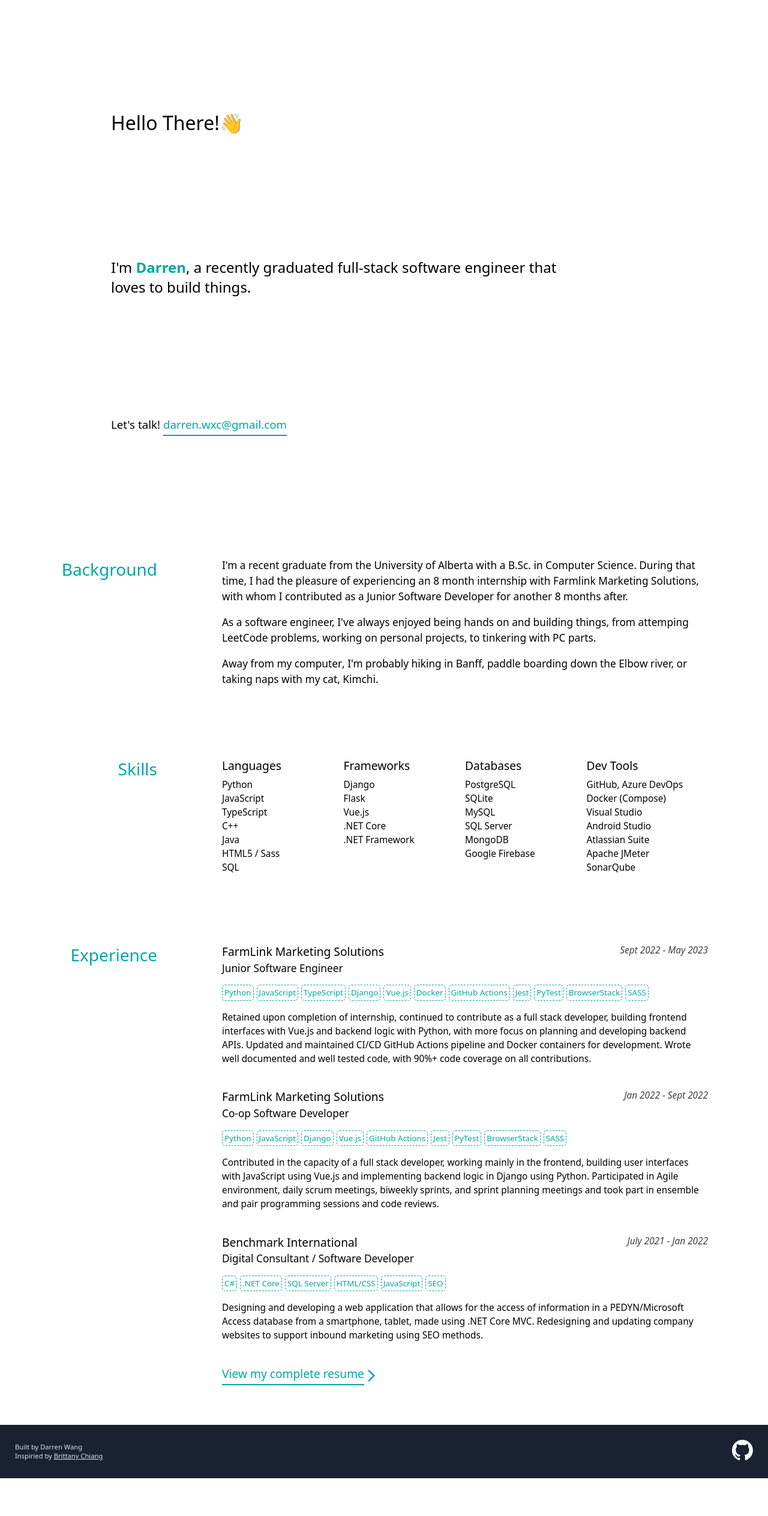
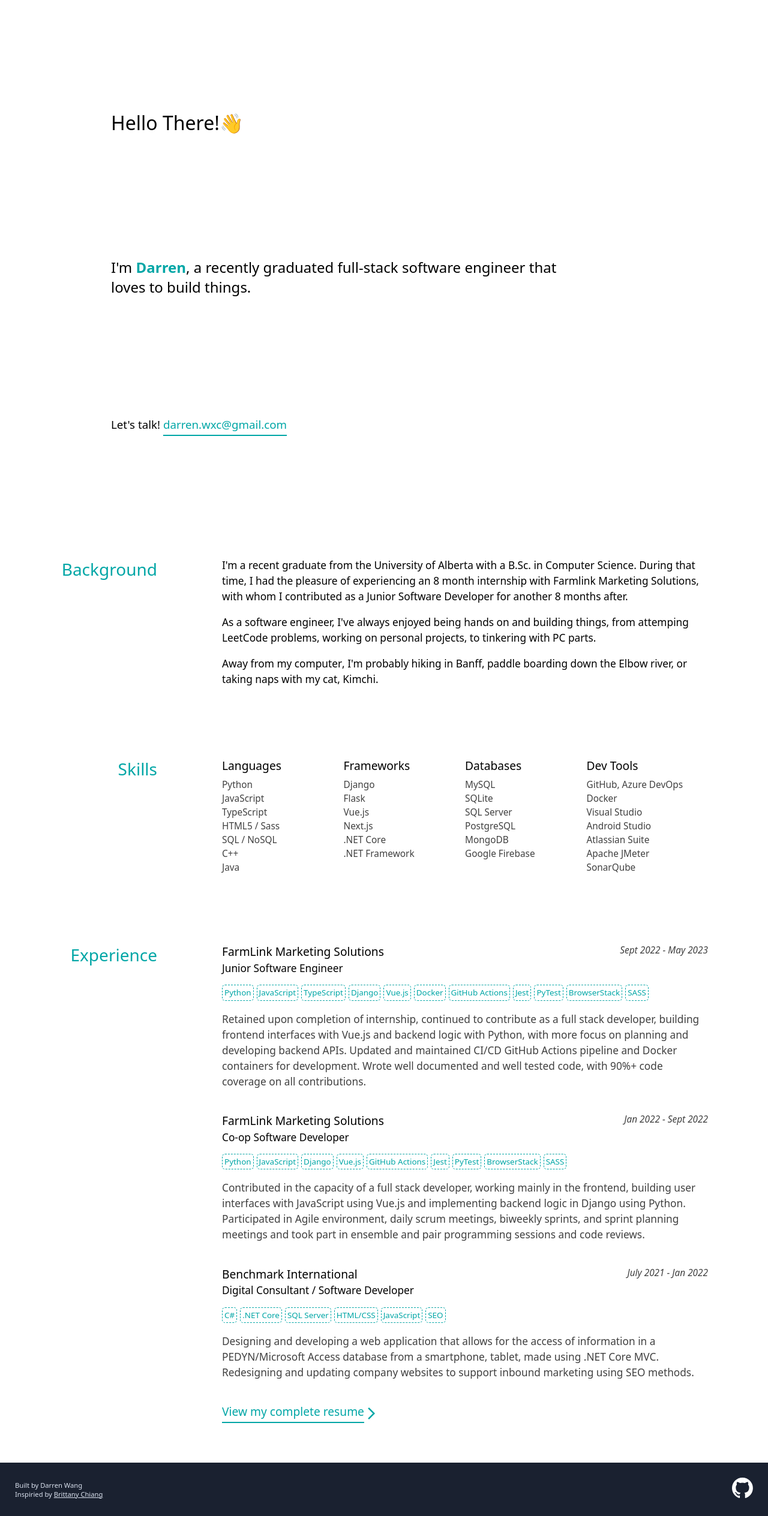
Before and after one commit to mrsora/MrSora.github.io, a Jekyll site: the page built from index.html, in a window 1280 px wide. Shown: the whole page at 60% size. Built offline with Jekyll 4.4.1, drawn with Linux system fonts in a browser that asks for light colours; before the commit the page ends 2465 px from its top, so only the background shows below that.

Commit message:
reorder jobs and formatting changes

```diff
--- a/_data/skills.yml
+++ b/_data/skills.yml
@@ -2,29 +2,30 @@
   - item: Python
   - item: JavaScript
   - item: TypeScript
+  - item: HTML5 / Sass
+  - item: SQL / NoSQL
   - item: C++
   - item: Java
-  - item: HTML5 / Sass
-  - item: SQL
 
 frameworks:
   - item: Django
   - item: Flask
   - item: Vue.js
+  - item: Next.js
   - item: .NET Core
   - item: .NET Framework
 
 databases:
+  - item: MySQL
+  - item: SQLite
+  - item: SQL Server
   - item: PostgreSQL
-  - item: SQLite
-  - item: MySQL
-  - item: SQL Server
   - item: MongoDB
   - item: Google Firebase
 
 development_tools:
   - item: GitHub, Azure DevOps
-  - item: Docker (Compose)
+  - item: Docker
   - item: Visual Studio
   - item: Android Studio
   - item: Atlassian Suite
--- a/_sass/partials/jobs.scss
+++ b/_sass/partials/jobs.scss
@@ -37,7 +37,8 @@
 
         &__description {
             padding-top: 1em;
-            font-size: 0.8em;
+            font-size: 0.9em;
+            color: $secondary-text;
         }
 
         .chips {
@@ -66,6 +67,9 @@
     flex-direction: row;
     align-items: flex-end;
 
+    width: -moz-fit-content;
+    width: fit-content;
+
     &__link {
         text-decoration: underline;
         text-underline-offset: 10px;
--- a/_sass/partials/skills.scss
+++ b/_sass/partials/skills.scss
@@ -27,6 +27,7 @@
         }
 
         &__item {
+            color: $secondary-text;
             font-weight: 200;
             font-size: 0.8em;
             word-wrap: no-wrap;
```
Also changed, not shown: 2 other files.
